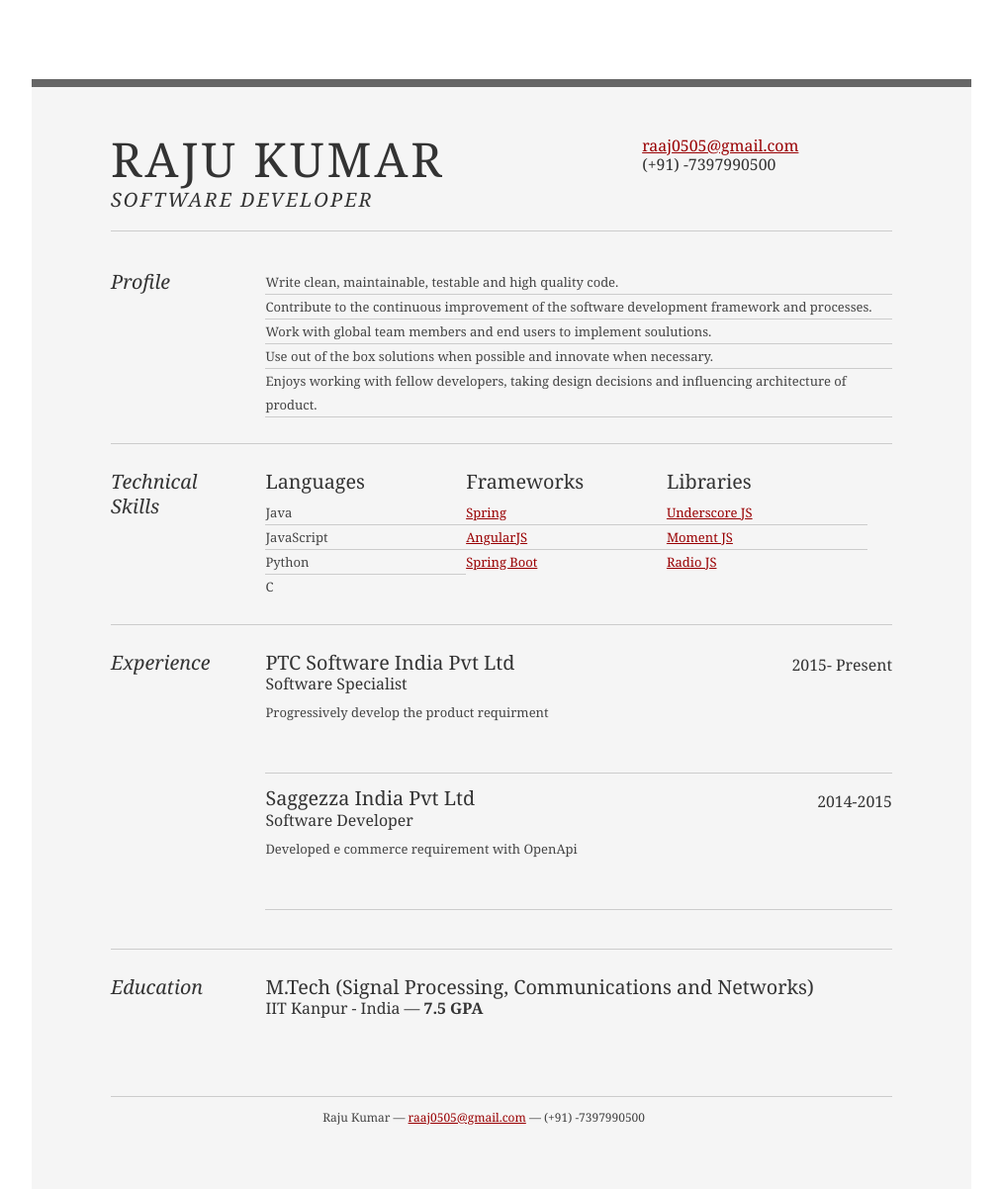
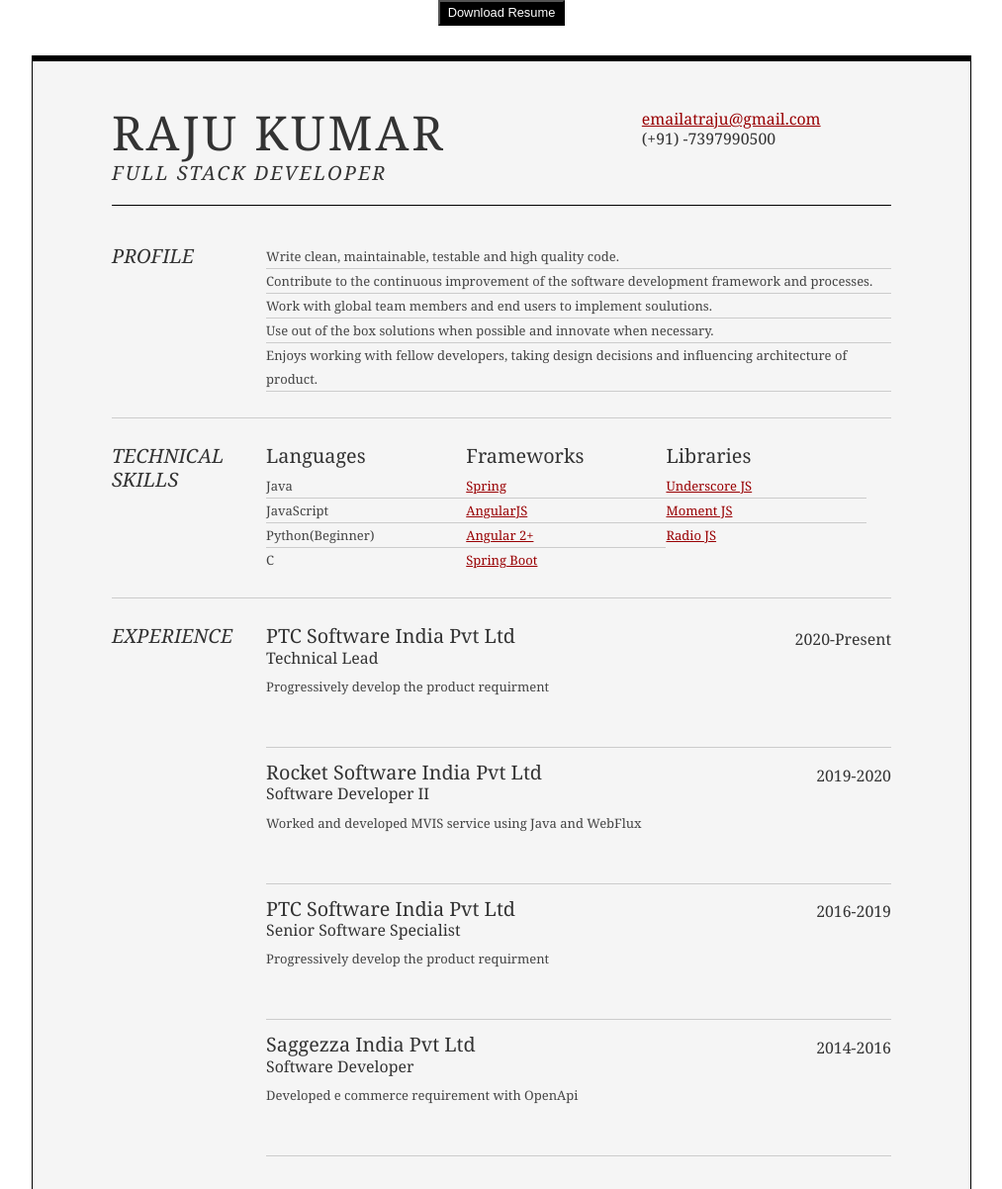
Before and after one commit to raaj0505/raaj0505.github.io, a plain HTML site: page index.html in a window 1280 px wide. Shown: the top 1202 px of the page at 99% size, without its empty margins (133-1146 px from the left). Drawn offline with Linux system fonts and the light colour scheme.

Commit message:
modified resume

```diff
--- a/index.html
+++ b/index.html
@@ -2,7 +2,7 @@
 <html>
 <head>
 
-	<title>Raju kumar | Software Developer | raaj0505@gmail.com</title>
+	<title>Raju Kumar | Technical Lead | emailatraju@gmail.com</title>
 	<meta http-equiv="content-type" content="text/html; charset=utf-8" />
 
 	<meta name="keywords" content="" />
@@ -17,19 +17,23 @@
 
 </head>
 <body>
+	<div align="top"><button onclick="downloadAsPdf()" class="download" id="download">Download Resume</button>
+		<div class="hide" id="loading"><img height="25px" src="images/loading1.gif"/></div>
+	</div>
+
 <div id="doc2" class="yui-t7">
-	<div id="inner">
+	<div id="resume">
 		<div id="hd">
 			<div class="yui-gc">
 				<div class="yui-u first">
 					<h1>Raju Kumar</h1>
-					<h2>Software Developer</h2>
+					<h2>Full Stack Developer</h2>
 				</div>
 
 				<div class="yui-u">
 					<div class="contact-info">
 						<!-- <h3><a id="pdf" href="#">Download PDF</a></h3> -->
-						<h3><a href="mailto:raaj0505@gmail.com">raaj0505@gmail.com</a></h3>
+						<h3><a href="mailto:raaj0505@gmail.com">emailatraju@gmail.com</a></h3>
 						<h3>(+91) -7397990500</h3>
 					</div><!--// .contact-info -->
 				</div>
@@ -81,7 +85,7 @@
 									<h2>Languages</h2>
 									<li>Java</li>
 									<li>JavaScript</li>
-									<li>Python</li>
+									<li>Python(Beginner)</li>
 									<li class="last">C</li>
 								</div>
 
@@ -89,6 +93,7 @@
 									<h2>Frameworks</h2>
 									<li><a href='https://projects.spring.io/spring-framework/' target='_blank'>Spring</a></li>
 									<li><a href='https://angularjs.org/' target='_blank'>AngularJS</a></li>
+									<li><a href='https://angular.io/' target='_blank'>Angular 2+</a></li>
 									<li class="last"><a href='https://projects.spring.io/spring-boot/' target='_blank'>Spring Boot</a></li>
 								</div>
 
@@ -111,32 +116,29 @@
 
 							<div class="job">
 								<h2>PTC Software India Pvt Ltd</h2>
-								<h3>Software Specialist</h3>
-								<h4>2015- Present</h4>
+								<h3>Technical Lead</h3>
+								<h4>2020-Present</h4>
+								<p>Progressively develop the product requirment </p>
+							</div>
+							<div class="job">
+								<h2>Rocket Software India Pvt Ltd</h2>
+								<h3>Software Developer II</h3>
+								<h4>2019-2020</h4>
+								<p>Worked and developed MVIS service using Java and WebFlux </p>
+							</div>
+							<div class="job">
+								<h2>PTC Software India Pvt Ltd</h2>
+								<h3>Senior Software Specialist</h3>
+								<h4>2016-2019</h4>
 								<p>Progressively develop the product requirment </p>
 							</div>
 
 							<div class="job">
 								<h2>Saggezza India Pvt Ltd</h2>
 								<h3>Software Developer</h3>
-								<h4>2014-2015</h4>
+								<h4>2014-2016</h4>
 								<p>Developed e commerce requirement with OpenApi </p>
 							</div>
-
-							<!-- <div class="job">
-								<h2>Microsoft</h2>
-								<h3>Principal and Creative Lead</h3>
-								<h4>2004-2005</h4>
-								<p>Intrinsicly transform flexible manufactured products without excellent intellectual capital. Energistically evisculate orthogonal architectures through covalent action items. Assertively incentivize sticky platforms without synergistic materials. </p>
-							</div>
-
-
-							<div class="job last">
-								<h2>International Business Machines (IBM)</h2>
-								<h3>Lead Web Designer</h3>
-								<h4>2001-2004</h4>
-								<p>Globally re-engineer cross-media schemas through viral methods of empowerment. Proactively grow long-term high-impact human capital and highly efficient innovation. Intrinsicly iterate excellent e-tailers with timely e-markets.</p>
-							</div> -->
 
 						</div><!--// .yui-u -->
 					</div><!--// .yui-gf -->
@@ -164,12 +166,10 @@
 		</div><!--// bd -->
 
 		<div id="ft">
-			<p>Raju Kumar &mdash; <a href="mailto:raaj0505@gmail.com">raaj0505@gmail.com</a> &mdash; (+91) -7397990500</p>
+			<p>Raju Kumar &mdash; <a href="mailto:raaj0505@gmail.com">emailatraju@gmail.com</a> &mdash; (+91) -7397990500</p>
 		</div><!--// footer -->
 
 	</div><!-- // inner -->
-
-	<div align="top"><button onclick="downloadAsPdf()" style="color:white;background-color:black;width:15em;height:4em;">Download PDF</button></div>
 
 </div><!--// doc -->
 
@@ -185,15 +185,26 @@
 // }
 
 function downloadAsPdf(){
- var element = document.getElementById('inner');
+var downloadButton = document.getElementById('download');
+var loading = document.getElementById('loading');
+
+downloadButton.disabled = true;
+loading.classList.remove("hide");
+
+ var element = document.getElementById('resume');
+ var d = new Date();
 html2pdf(element, {
   margin:       0.5,
-  filename:     'RajuKumar-SoftwareDeveloper.pdf',
-  image:        { type: 'jpeg', quality: 1 },
+  filename:     'Raju_Kumar_Full_Stack_Developer_' + [d.getDate(), d.getMonth()+1, d.getFullYear()].join("_") + ".pdf",
+  image:        { type: 'png', quality: 1 },
   enableLinks: true,
   html2canvas:  { dpi: 192, letterRendering: true },
   jsPDF:        { unit: 'in', format: 'a3'}
 });
+setTimeout( function() {
+		downloadButton.disabled = false;
+		loading.classList.add("hide");
+	}, 3000);
 }
 
 
--- a/resume.css
+++ b/resume.css
@@ -1,15 +1,3 @@
-/*
----------------------------------------------------------------------------------
-	STRIPPED DOWN RESUME TEMPLATE
-    html resume
-
-    v0.9: 5/28/09
-
-    design and code by: thingsthatarebrown.com
-                        (matt brown)
----------------------------------------------------------------------------------
-*/
-
 
 .msg { padding: 10px; background: #222; position: relative; }
 .msg h1 { color: #fff;  }
@@ -18,11 +6,17 @@
 
 /* //-- yui-grids style overrides -- */
 body { font-family: Georgia; color: #444; }
-#inner { padding: 10px 80px; margin: 80px auto; background: #f5f5f5; border: solid #666; border-width: 8px 0 2px 0; }
+#resume {
+	padding: 10px 80px;
+    margin: 30px auto;
+    background: #f5f5f5;
+    border: solid #000;
+    border-width: 6px 1px 3px 1px;
+	}
 .yui-gf { margin-bottom: 2em; padding-bottom: 2em; border-bottom: 1px solid #ccc; }
 
 /* //-- header, body, footer -- */
-#hd { margin: 2.5em 0 3em 0; padding-bottom: 1.5em; border-bottom: 1px solid #ccc }
+#hd { margin: 2.5em 0 3em 0; padding-bottom: 1.5em; border-bottom: 1px solid #000 }
 #hd h2 { text-transform: uppercase; letter-spacing: 2px; }
 #bd, #ft { margin-bottom: 2em; }
 
@@ -69,4 +63,20 @@ a#pdf:hover { background: #222; }
 
 /* --// override to force 1/8th width grids -- */
 .yui-gf .yui-u{width:80.2%;}
-.yui-gf div.first{width:12.3%;}
+.yui-gf div.first{
+		width:12.3%;
+		text-transform: uppercase;
+		font-weight: bold;
+
+	}
+
+
+.hide {
+	display:none;
+}
+.download {
+	color:white;
+	background-color:black;
+	width:10em;
+	height:2em;
+}
```
Also changed, not shown: images/loading1.gif (added).
